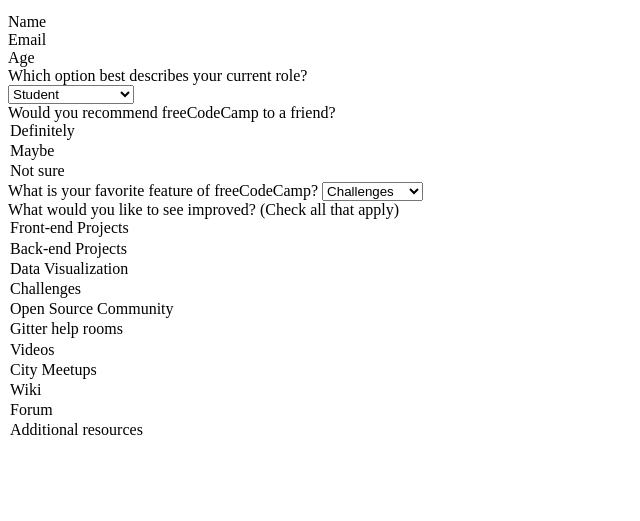
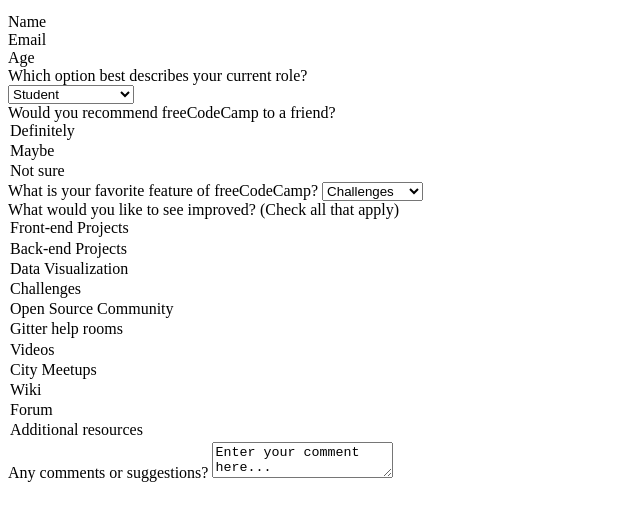
Before and after one commit to Majok-Bol/FreeCodeCamp-Survey-Form-Project, a plain HTML site: page index.html in a window 1280 px wide. Shown: the part 101-622 px from the top of the page, without its empty margins (0-640 px from the left). Drawn offline with Linux system fonts and the light colour scheme.

Commit message:
added label and a textarea

```diff
--- a/index.html
+++ b/index.html
@@ -57,6 +57,11 @@
       <option>Forum</option>
       <option>Additional resources</option>
       </div>
+      <div>
+        <label>Any comments or suggestions?</label>
+        <textarea>Enter your comment here...</textarea>
+      </div>
+
     </form>
   </body>
 </html>
```
